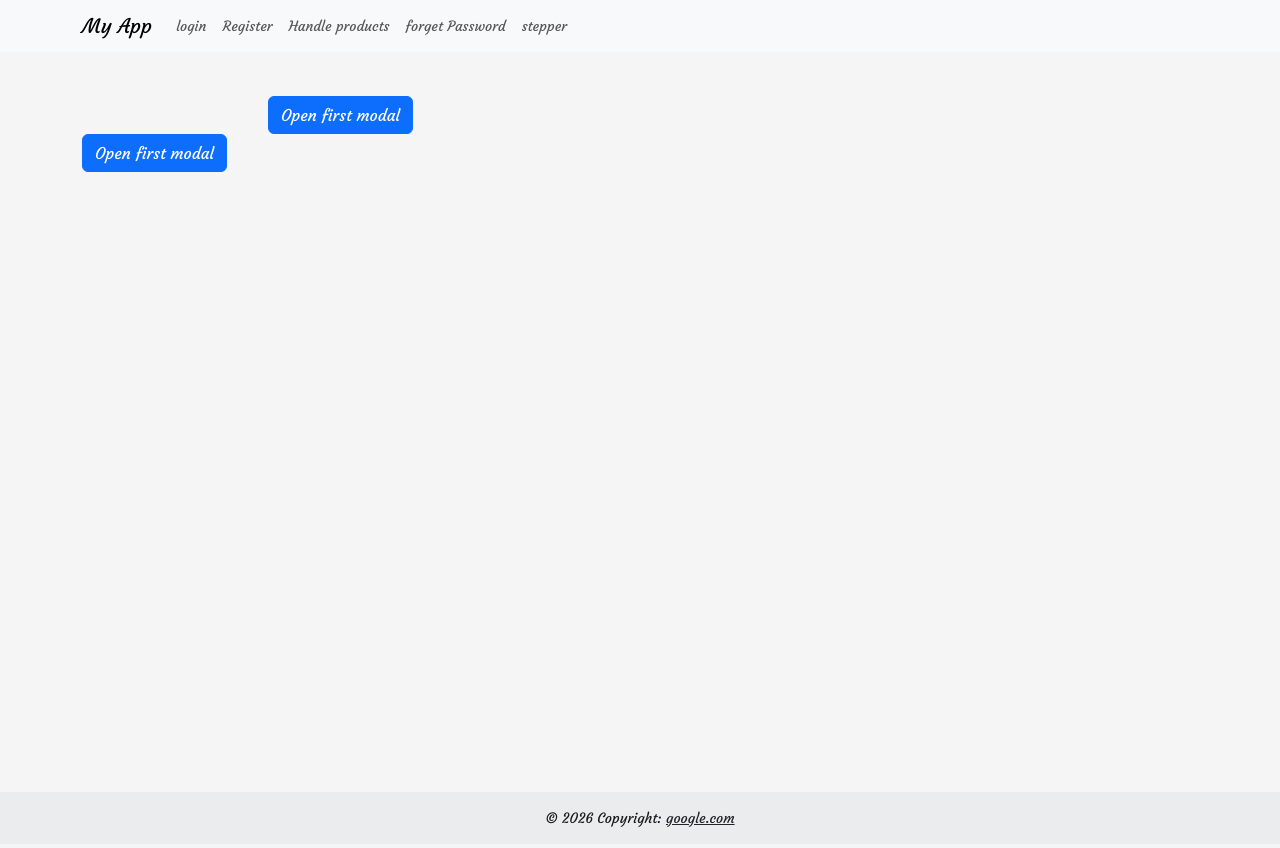
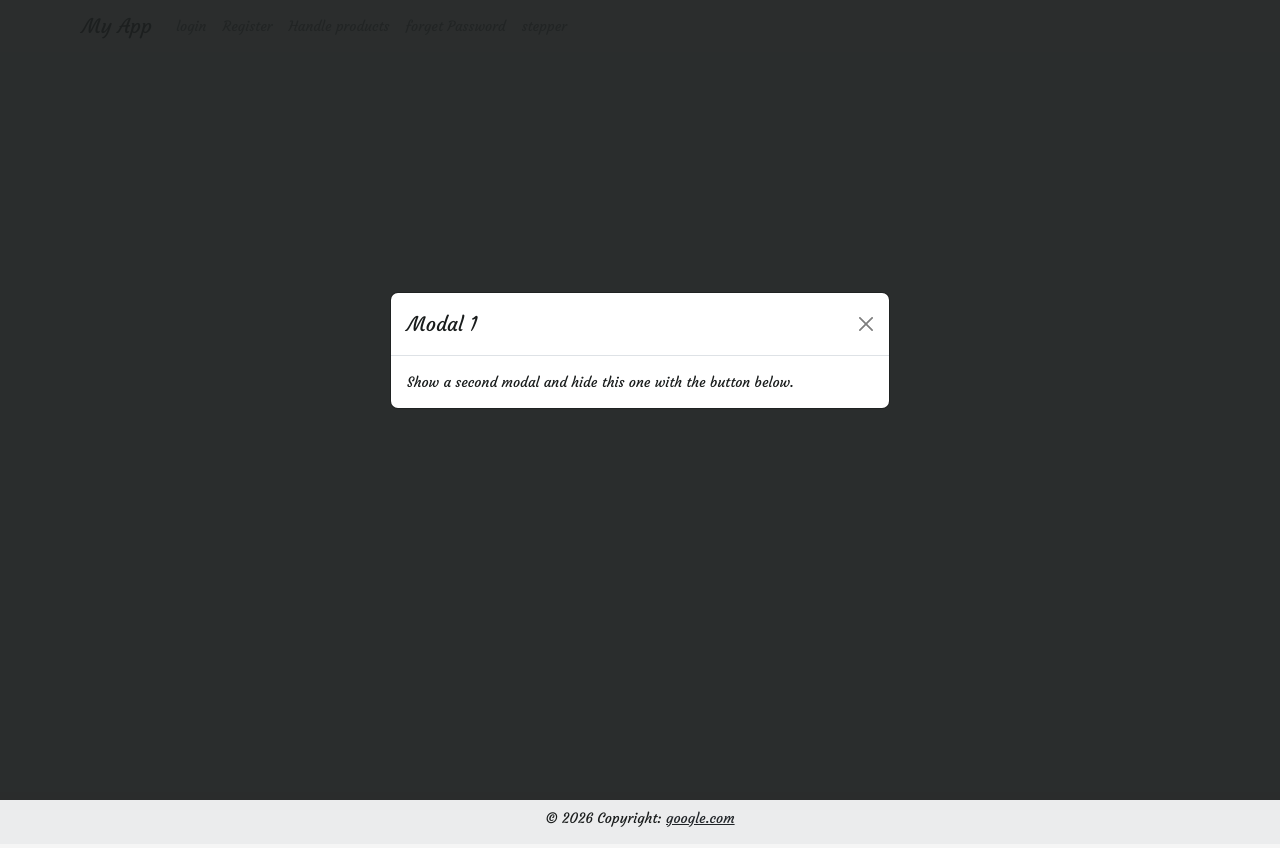
Before and after one commit to hebataha/my-angular-app, an Angular app: page /productPopup in a window 1280 px wide. Built offline with nearby package versions, Linux system fonts and the light colour scheme.

Commit message:
Popup UI appearance

```diff
--- a/src/app/shared/popup/product-popup/product-popup.html
+++ b/src/app/shared/popup/product-popup/product-popup.html
@@ -8,26 +8,7 @@
       <div class="modal-body">
         Show a second modal and hide this one with the button below.
       </div>
-      <div class="modal-footer">
-        <button class="btn btn-primary" data-bs-target="#exampleModalToggle2" data-bs-toggle="modal" data-bs-dismiss="modal">Open second modal</button>
-      </div>
+
     </div>
   </div>
 </div>
-<div class="modal fade" id="exampleModalToggle2" aria-hidden="true" aria-labelledby="exampleModalToggleLabel2" tabindex="-1">
-  <div class="modal-dialog modal-dialog-centered">
-    <div class="modal-content">
-      <div class="modal-header">
-        <h5 class="modal-title" id="exampleModalToggleLabel2">Modal 2</h5>
-        <button type="button" class="btn-close" data-bs-dismiss="modal" aria-label="Close"></button>
-      </div>
-      <div class="modal-body">
-        Hide this modal and show the first with the button below.
-      </div>
-      <div class="modal-footer">
-        <button class="btn btn-primary" data-bs-target="#exampleModalToggle" data-bs-toggle="modal" data-bs-dismiss="modal">Back to first</button>
-      </div>
-    </div>
-  </div>
-</div>
-<a class="btn btn-primary" data-bs-toggle="modal" href="#exampleModalToggle" role="button">Open first modal</a>
--- a/src/app/shared/popup/product-popup/product-popup.scss
+++ b/src/app/shared/popup/product-popup/product-popup.scss
@@ -0,0 +1,5 @@
+.modal{
+  display: block !important;
+  opacity: 1;
+  background-color: rgb(31 34 34 / 76%) !important;
+}
--- a/src/app/shared/popup/product-popup/product-popup.ts
+++ b/src/app/shared/popup/product-popup/product-popup.ts
@@ -9,4 +9,5 @@ import { BehaviorSubject } from 'rxjs';
 })
 export class ProductPopup {
 
+
 }
```
